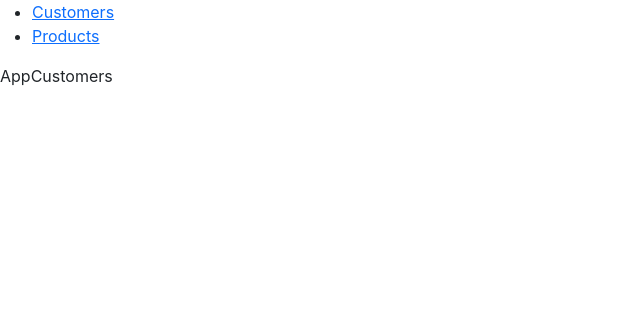
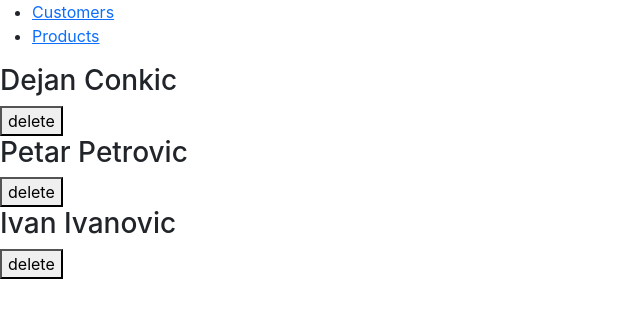
Before and after one commit to conkicdejan/store-app, a React (Create React App) app: page /customers in a window 1280 px wide. Shown: the top 318 px of the page, without its empty margins (0-640 px from the left). Built offline with nearby package versions, Linux system fonts and the light colour scheme.

Commit message:
Zadatak 2

```diff
--- /dev/null
+++ b/src/components/Customer.jsx
@@ -0,0 +1,10 @@
+import React from "react";
+
+export default function Customer({ id, fullname, remove }) {
+  return (
+    <div>
+      <h3>{fullname}</h3>
+      <button onClick={() => remove(id)}>delete</button>
+    </div>
+  );
+}
--- a/src/pages/AppCustomers.jsx
+++ b/src/pages/AppCustomers.jsx
@@ -1,7 +1,23 @@
-import React from 'react'
+import React, { useState } from "react";
+import CustomerService from "../services/CustomerService";
+import Customer from './../components/Customer';
 
 export default function AppCustomers() {
+  const [customers, setCustomers] = useState(CustomerService.getAll());
+
+  const fullname = (customer) => `${customer.firstname} ${customer.lastname}`
+
+  const handleRemove = (id) => {
+    const newCustomers = customers.filter(({id: custId}) => custId !== id)
+    setCustomers(newCustomers);
+    CustomerService.remove(id)
+  }
+
   return (
-    <div>AppCustomers</div>
-  )
+    <div>
+      {customers.map((customer) => (
+        <Customer key={customer.id} id={customer.id} fullname={fullname(customer)} remove={handleRemove} />
+      ))}
+    </div>
+  );
 }
--- /dev/null
+++ b/src/services/CustomerService.jsx
@@ -0,0 +1,19 @@
+class CustomerService {
+  constructor() {
+    this.customers = [
+      { id: 1, firstname: "Dejan", lastname: "Conkic" },
+      { id: 2, firstname: "Petar", lastname: "Petrovic" },
+      { id: 3, firstname: "Ivan", lastname: "Ivanovic" },
+    ];
+  }
+
+  getAll() {
+    return this.customers;
+  }
+
+  remove(id) {
+    this.customers = this.customers.filter(({ id: custId }) => custId !== id);
+  }
+}
+
+export default new CustomerService();
```
